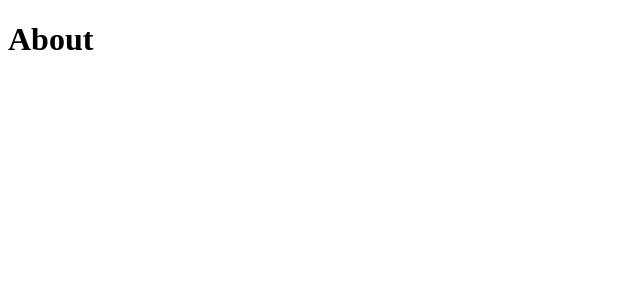
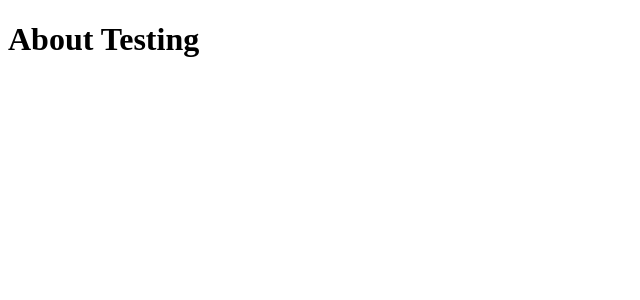
Before and after one commit to LeoPeres/nextjs, a Next.js app: page /about in a window 1280 px wide. Shown: the top 300 px of the page, without its empty margins (0-640 px from the left). Built offline with nearby package versions, Linux system fonts and the light colour scheme.

Commit message:
Update about.js

```diff
--- a/pages/about.js
+++ b/pages/about.js
@@ -1,4 +1,2 @@
-const About = () => (
-  <h1>About</h1>
-)
-export default About
+const About = () => <h1>About Testing</h1>;
+export default About;
```
